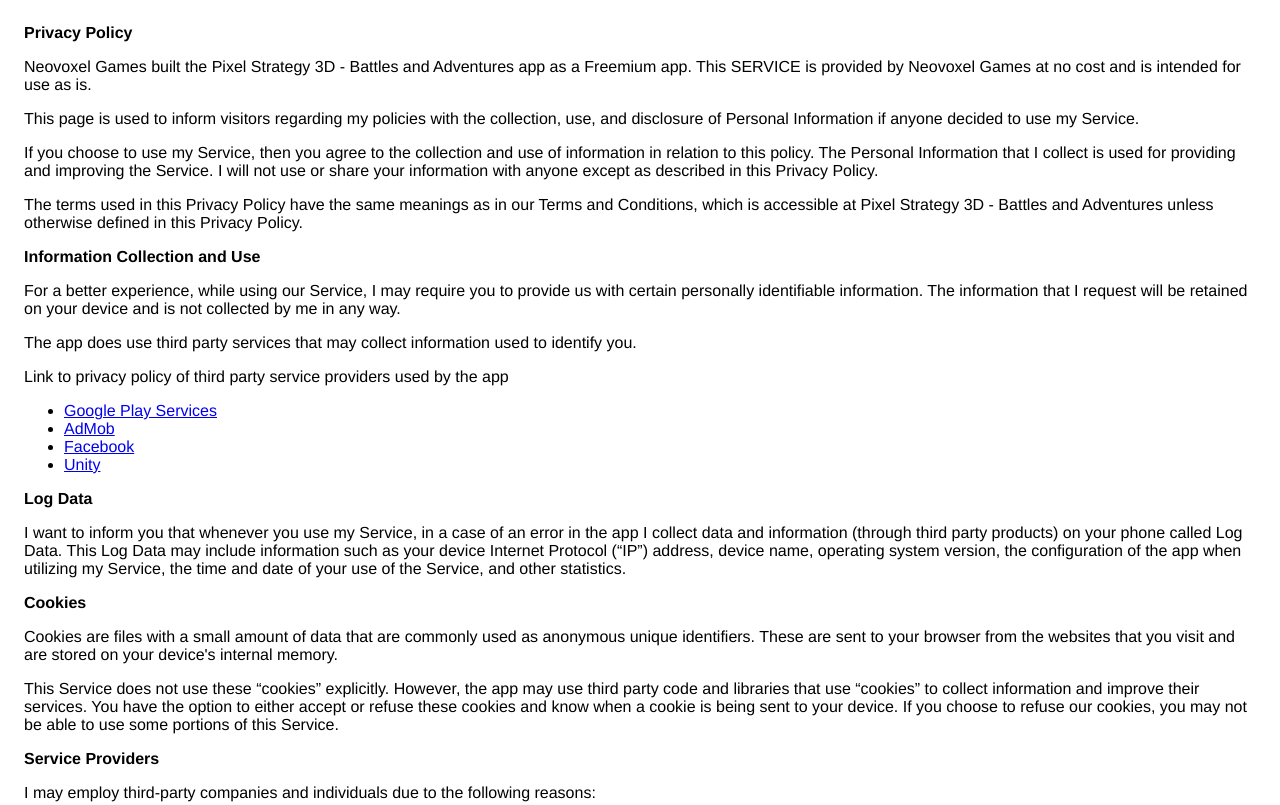
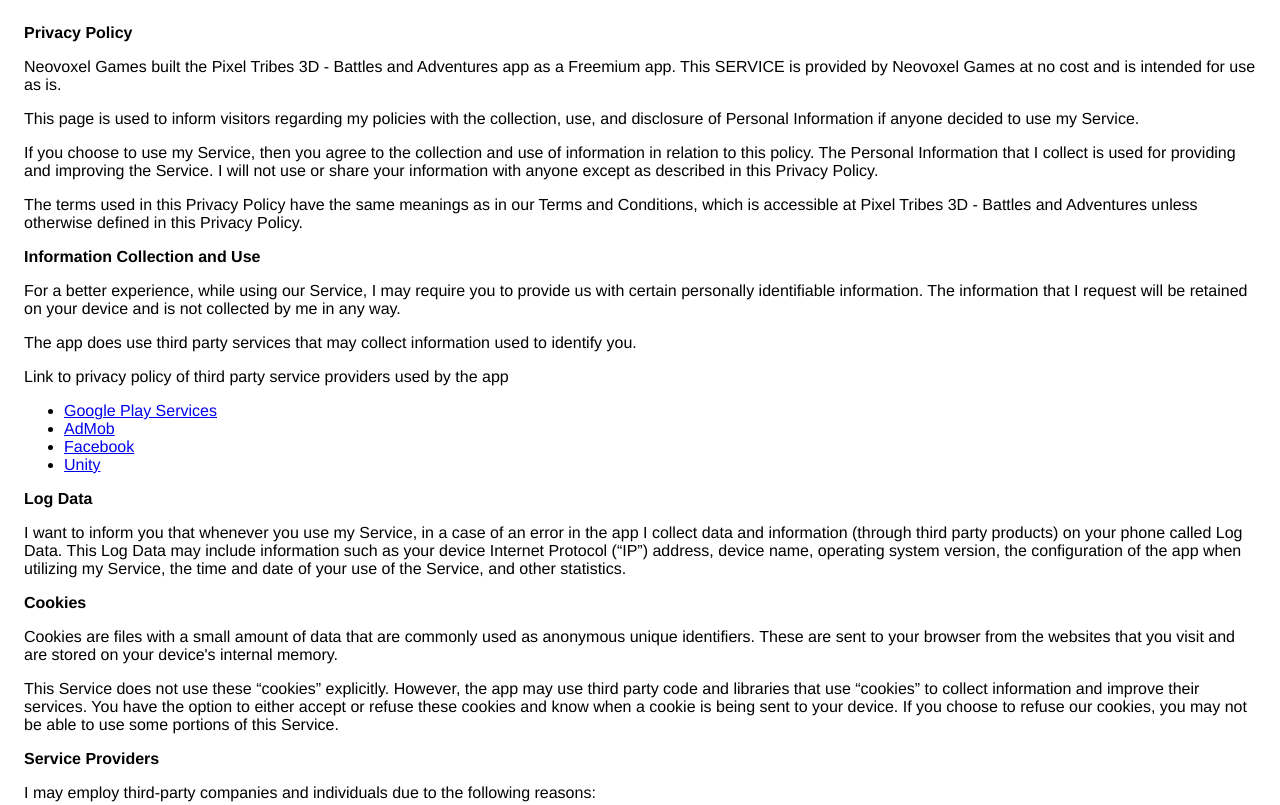
Before and after one commit to neovoxelgames/neovoxelgames.github.io, a plain HTML site: page index.html in a window 1280 px wide. Shown: the top 805 px of the page. Drawn offline with Linux system fonts and the light colour scheme.

Commit message:
Update index.html

```diff
--- a/index.html
+++ b/index.html
@@ -8,7 +8,7 @@
     </head>
     <body>
     <strong>Privacy Policy</strong> <p>
-                  Neovoxel Games built the Pixel Strategy 3D - Battles and Adventures app as
+                  Neovoxel Games built the Pixel Tribes 3D - Battles and Adventures app as
                   a Freemium app. This SERVICE is provided by
                   Neovoxel Games at no cost and is intended for use as
                   is.
@@ -25,7 +25,7 @@
                 </p> <p>
                   The terms used in this Privacy Policy have the same meanings
                   as in our Terms and Conditions, which is accessible at
-                  Pixel Strategy 3D - Battles and Adventures unless otherwise defined in this Privacy Policy.
+                  Pixel Tribes 3D - Battles and Adventures unless otherwise defined in this Privacy Policy.
                 </p> <p><strong>Information Collection and Use</strong></p> <p>
                   For a better experience, while using our Service, I
                   may require you to provide us with certain personally
```
